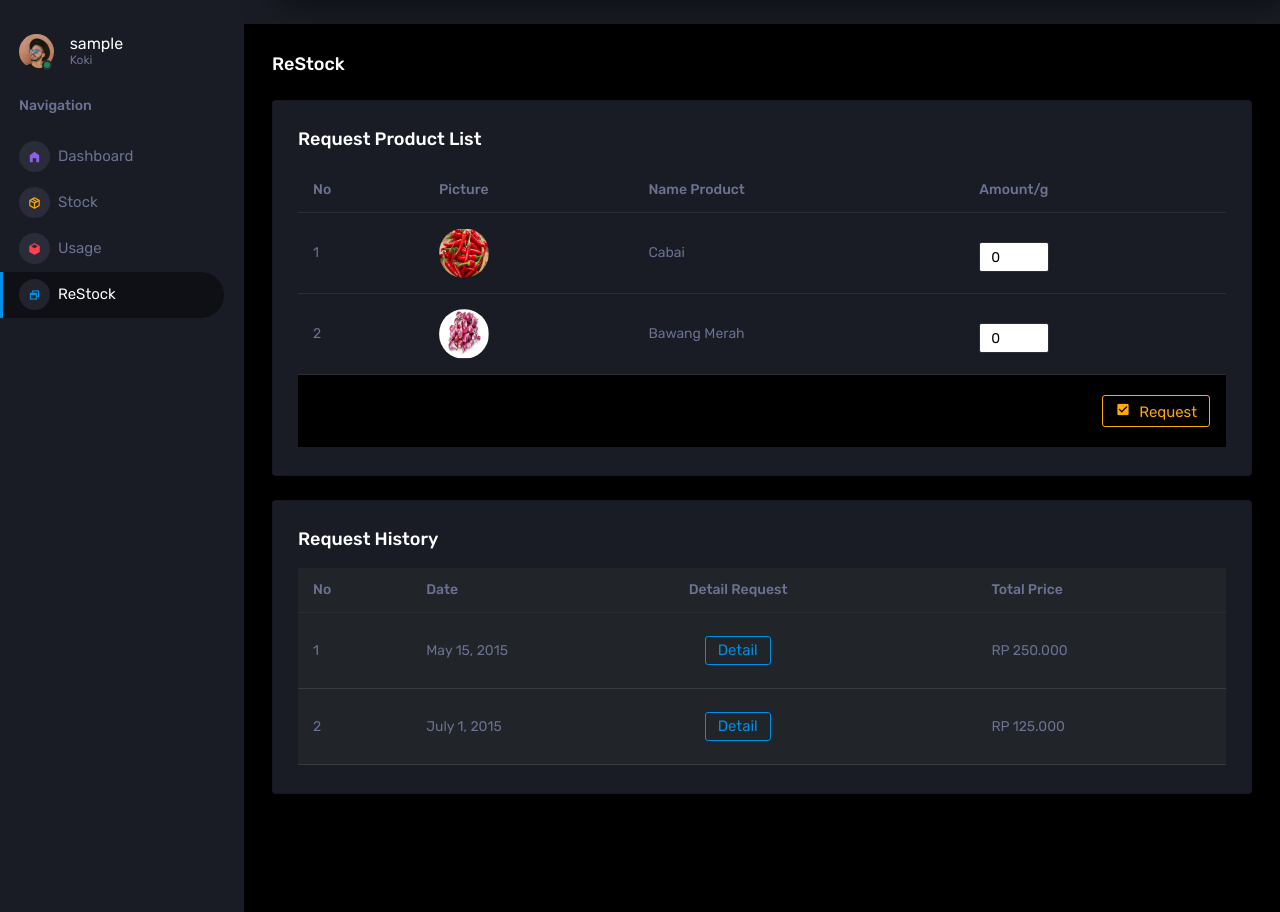
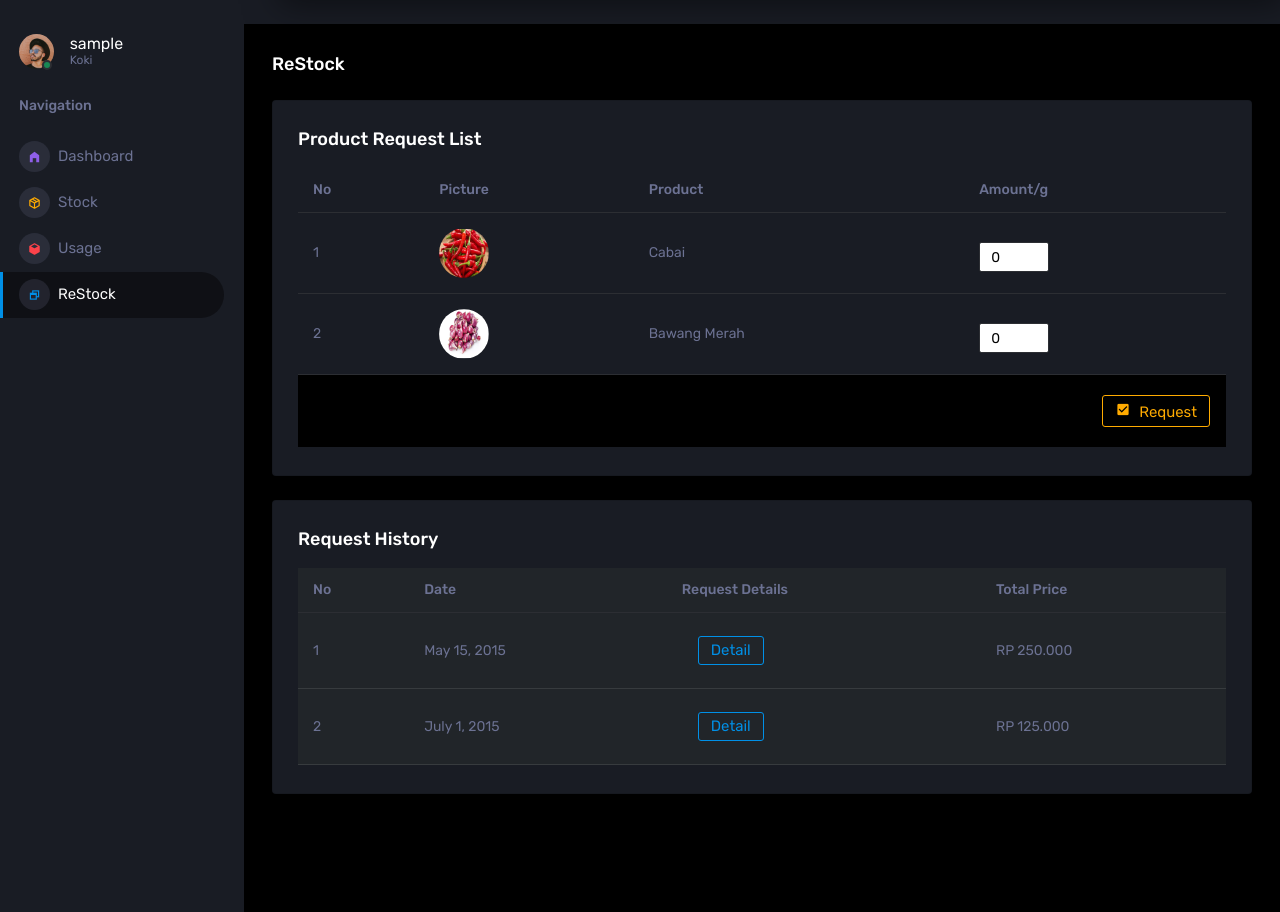
Before and after one commit to Dafanurfiat/RPL-ProjectAkhir, a PHP site: page /pages/koki/restock.php in a window 1280 px wide. Shown: the part 70-982 px from the top of the page. Run offline with PHP 8.4, Linux system fonts and the light colour scheme; the visitor is signed in with stand-in values (Sample User, id 1).

Commit message:
Pembaruan Kalimat

```diff
--- a/indexkoki.php
+++ b/indexkoki.php
@@ -201,7 +201,7 @@ if (!isset($_SESSION['username'])) {
                         <thead>
                           <tr>
                             <th>Picture</th>
-                            <th>Name</th>
+                            <th>Product</th>
                             <th>Amount/g</th>
                             <th>Status</th>
                           </tr>
@@ -260,7 +260,7 @@ if (!isset($_SESSION['username'])) {
                           <tr>
                             <th> No </th>
                             <th> Date </th>
-                            <th> Detail Request </th>
+                            <th> Request Details </th>
                             <th> Total Price </th>
                           </tr>
                         </thead>
@@ -301,7 +301,7 @@ if (!isset($_SESSION['username'])) {
                           <tr>
                             <th> No </th>
                             <th> Date </th>
-                            <th> Detail Usage Product </th>
+                            <th> Menu Usage Details </th>
                           </tr>
                         </thead>
                         <tbody>
--- a/pages/koki/detailusageproduct.php
+++ b/pages/koki/detailusageproduct.php
@@ -204,7 +204,7 @@ if (!isset($_SESSION['username'])) {
                             <th>No</th>
                             <th>Menu</th>
                             <th>Amount</th>
-                            <th>Ingridients</th>
+                            <th>Ingredients</th>
                           </tr>
                         </thead>
                         <tbody>
--- a/pages/koki/requestdetail.php
+++ b/pages/koki/requestdetail.php
@@ -196,13 +196,13 @@ if (!isset($_SESSION['username'])) {
             <div class="col-lg-12 grid-margin stretch-card">
                 <div class="card">
                   <div class="card-body">
-                    <h4 class="card-title">Request Detail</h4>
+                    <h4 class="card-title">Request Detail History</h4>
                     <div class="table-responsive">
                       <table class="table">
                         <thead>
                           <tr>
                             <th>No</th>
-                            <th>Name Product</th>
+                            <th>Product</th>
                             <th>Amount/g</th>
                             <th>Price</th>
                           </tr>
--- a/pages/koki/restock.php
+++ b/pages/koki/restock.php
@@ -194,14 +194,14 @@ if (!isset($_SESSION['username'])) {
             <div class="col-lg-12 grid-margin stretch-card">
                 <div class="card">
                   <div class="card-body">
-                    <h4 class="card-title">Request Product List</h4>
+                    <h4 class="card-title">Product Request List</h4>
                     <div class="table-responsive">
                       <table class="table">
                         <thead>
                           <tr>
                             <th>No</th>
                             <th>Picture</th>
-                            <th>Name Product</th>
+                            <th>Product</th>
                             <th>Amount/g</th>
                           </tr>
                         </thead>
@@ -257,7 +257,7 @@ if (!isset($_SESSION['username'])) {
                           <tr>
                             <th> No </th>
                             <th> Date </th>
-                            <th> Detail Request </th>
+                            <th> Request Details </th>
                             <th> Total Price </th>
                           </tr>
                         </thead>
--- a/pages/koki/stockkoki.php
+++ b/pages/koki/stockkoki.php
@@ -195,13 +195,13 @@ if (!isset($_SESSION['username'])) {
               <div class="col-lg-12 grid-margin stretch-card">
                 <div class="card">
                   <div class="card-body">
-                    <h4 class="card-title">Stock List</h4>
+                    <h4 class="card-title">List Stock</h4>
                     <div class="table-responsive">
                       <table class="table">
                         <thead>
                           <tr>
                             <th>Picture</th>
-                            <th>Name</th>
+                            <th>Product</th>
                             <th>Amount/g</th>
                             <th>Status</th>
                           </tr>
--- a/pages/koki/usagekoki.php
+++ b/pages/koki/usagekoki.php
@@ -197,14 +197,14 @@ if (!isset($_SESSION['username'])) {
             <div class="col-lg-12 grid-margin stretch-card">
                 <div class="card">
                   <div class="card-body">
-                    <h4 class="card-title">Request Product History</h4>
+                    <h4 class="card-title">Product Request History</h4>
                     <div class="table-responsive">
                       <table class="table table-dark">
                         <thead>
                           <tr>
                             <th> No </th>
                             <th> Date </th>
-                            <th> Detail Usage Product </th>
+                            <th> Menu Usage Details </th>
                           </tr>
                         </thead>
                         <tbody>
--- a/pages/koki/usageproduct.php
+++ b/pages/koki/usageproduct.php
@@ -197,7 +197,7 @@ if (!isset($_SESSION['username'])) {
             <div class="col-lg-12 grid-margin stretch-card">
                 <div class="card">
                   <div class="card-body">
-                    <h4 class="card-title">Menu List</h4>
+                    <h4 class="card-title">List Menu</h4>
                     <div class="table-responsive">
                       <table class="table">
                         <thead>
```
